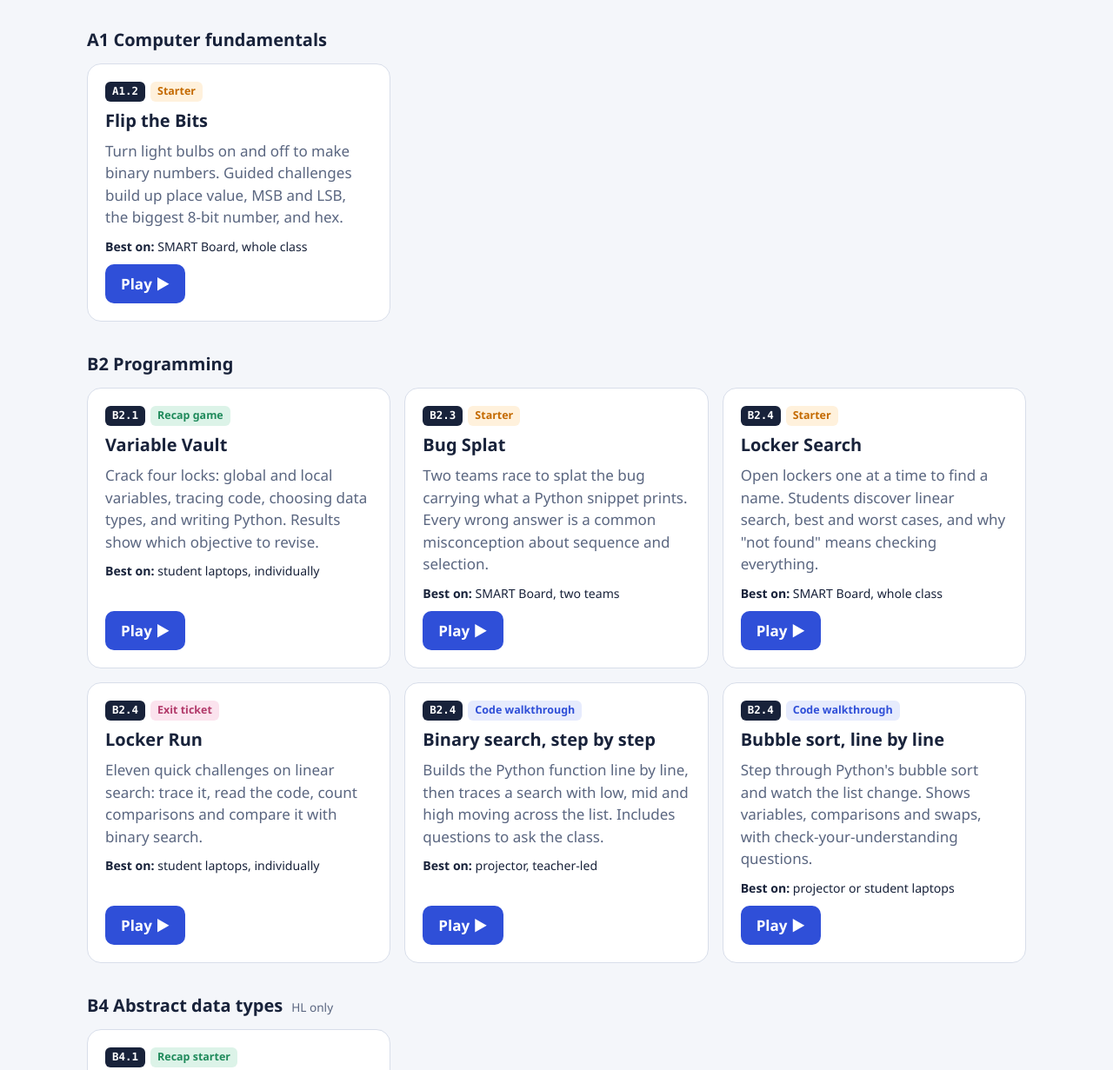
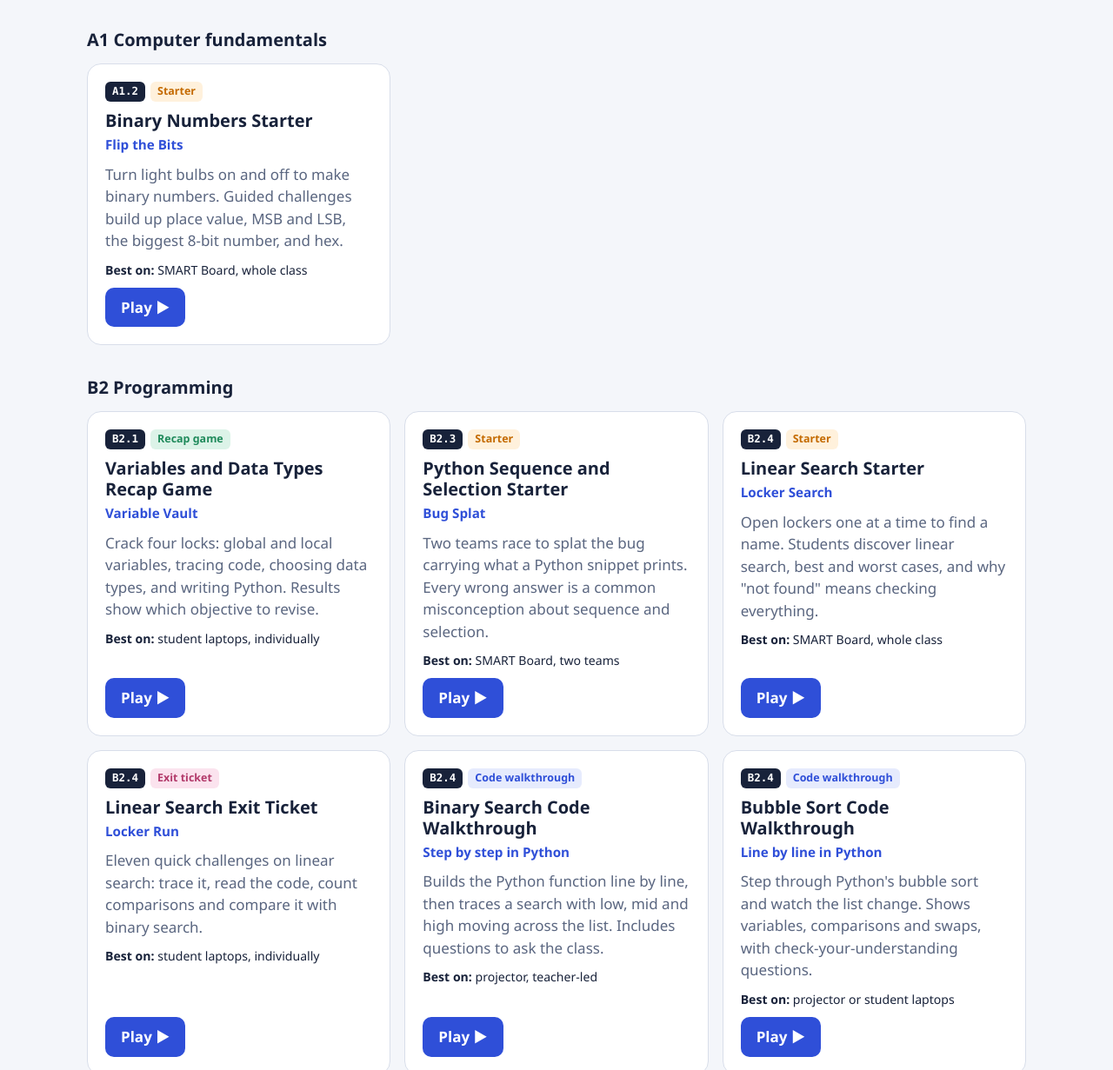
Before and after one commit to Perpglo84/cs-classroom-games, a plain HTML site: page index.html in a window 1280 px wide. Shown: the part 260-1491 px from the top of the page at 87% size. Drawn offline with Linux system fonts and the light colour scheme.

Commit message:
Add files via upload

```diff
--- a/index.html
+++ b/index.html
@@ -5,6 +5,14 @@
 <meta name="viewport" content="width=device-width, initial-scale=1">
 <title>Computer Science Classroom Games</title>
 <meta name="description" content="Free interactive starters, recap games, exit tickets and code walkthroughs for IB and secondary Computer Science. They run in any browser, on a SMART Board or on student laptops.">
+<meta property="og:title" content="Computer Science Classroom Games">
+<meta property="og:description" content="Free starters, recap games, exit tickets and code walkthroughs for IB and secondary Computer Science. They run in any browser.">
+<meta property="og:image" content="https://perpglo84.github.io/cs-classroom-games/social-preview.png">
+<meta property="og:image:width" content="1280">
+<meta property="og:image:height" content="640">
+<meta property="og:url" content="https://perpglo84.github.io/cs-classroom-games/">
+<meta property="og:type" content="website">
+<meta name="twitter:card" content="summary_large_image">
 <style>
   :root{
     --bg:#f4f6fa; --panel:#ffffff; --ink:#18223a; --muted:#5a6680; --line:#d8deea;
@@ -35,6 +43,7 @@
   .tag.exit{background:var(--exit-soft);color:var(--exit)}
   .tag.walk{background:var(--walk-soft);color:var(--walk)}
   .card h3{margin:0;font-size:1.25rem;line-height:1.2}
+  .game{font-size:.95rem;font-weight:700;color:var(--accent);margin-top:-6px}
   .card p{margin:0;color:var(--muted)}
   .best{font-size:.88rem;color:var(--ink)}
   .best b{font-weight:700}
@@ -58,7 +67,7 @@
   <div class="grid">
     <article class="card">
       <div class="tags"><span class="tag code">A1.2</span><span class="tag starter">Starter</span></div>
-      <h3>Flip the Bits</h3>
+      <h3>Binary Numbers Starter</h3><div class="game">Flip the Bits</div>
       <p>Turn light bulbs on and off to make binary numbers. Guided challenges build up place value, MSB and LSB, the biggest 8-bit number, and hex.</p>
       <div class="best"><b>Best on:</b> SMART Board, whole class</div>
       <a class="play" href="A1.2-binary-numbers-starter-flip-the-bits.html">Play ▶</a>
@@ -69,42 +78,42 @@
   <div class="grid">
     <article class="card">
       <div class="tags"><span class="tag code">B2.1</span><span class="tag recap">Recap game</span></div>
-      <h3>Variable Vault</h3>
+      <h3>Variables and Data Types Recap Game</h3><div class="game">Variable Vault</div>
       <p>Crack four locks: global and local variables, tracing code, choosing data types, and writing Python. Results show which objective to revise.</p>
       <div class="best"><b>Best on:</b> student laptops, individually</div>
       <a class="play" href="B2.1-variables-and-data-types-recap-game-variable-vault.html">Play ▶</a>
     </article>
     <article class="card">
       <div class="tags"><span class="tag code">B2.3</span><span class="tag starter">Starter</span></div>
-      <h3>Bug Splat</h3>
+      <h3>Python Sequence and Selection Starter</h3><div class="game">Bug Splat</div>
       <p>Two teams race to splat the bug carrying what a Python snippet prints. Every wrong answer is a common misconception about sequence and selection.</p>
       <div class="best"><b>Best on:</b> SMART Board, two teams</div>
       <a class="play" href="B2.3-python-sequence-and-selection-starter-bug-splat.html">Play ▶</a>
     </article>
     <article class="card">
       <div class="tags"><span class="tag code">B2.4</span><span class="tag starter">Starter</span></div>
-      <h3>Locker Search</h3>
+      <h3>Linear Search Starter</h3><div class="game">Locker Search</div>
       <p>Open lockers one at a time to find a name. Students discover linear search, best and worst cases, and why "not found" means checking everything.</p>
       <div class="best"><b>Best on:</b> SMART Board, whole class</div>
       <a class="play" href="B2.4-linear-search-starter-locker-search.html">Play ▶</a>
     </article>
     <article class="card">
       <div class="tags"><span class="tag code">B2.4</span><span class="tag exit">Exit ticket</span></div>
-      <h3>Locker Run</h3>
+      <h3>Linear Search Exit Ticket</h3><div class="game">Locker Run</div>
       <p>Eleven quick challenges on linear search: trace it, read the code, count comparisons and compare it with binary search.</p>
       <div class="best"><b>Best on:</b> student laptops, individually</div>
       <a class="play" href="B2.4-linear-search-exit-ticket-locker-run.html">Play ▶</a>
     </article>
     <article class="card">
       <div class="tags"><span class="tag code">B2.4</span><span class="tag walk">Code walkthrough</span></div>
-      <h3>Binary search, step by step</h3>
+      <h3>Binary Search Code Walkthrough</h3><div class="game">Step by step in Python</div>
       <p>Builds the Python function line by line, then traces a search with low, mid and high moving across the list. Includes questions to ask the class.</p>
       <div class="best"><b>Best on:</b> projector, teacher-led</div>
       <a class="play" href="B2.4-binary-search-step-by-step-walkthrough.html">Play ▶</a>
     </article>
     <article class="card">
       <div class="tags"><span class="tag code">B2.4</span><span class="tag walk">Code walkthrough</span></div>
-      <h3>Bubble sort, line by line</h3>
+      <h3>Bubble Sort Code Walkthrough</h3><div class="game">Line by line in Python</div>
       <p>Step through Python's bubble sort and watch the list change. Shows variables, comparisons and swaps, with check-your-understanding questions.</p>
       <div class="best"><b>Best on:</b> projector or student laptops</div>
       <a class="play" href="B2.4-bubble-sort-line-by-line-walkthrough.html">Play ▶</a>
@@ -115,7 +124,7 @@
   <div class="grid">
     <article class="card">
       <div class="tags"><span class="tag code">B4.1</span><span class="tag recap">Recap starter</span></div>
-      <h3>Linked lists: welcome back</h3>
+      <h3>Linked Lists Recap Starter</h3><div class="game">Singly and circular linked lists</div>
       <p>Nine questions on singly linked lists with animated diagrams: nodes, traversal, inserting at the head and tail, and circular lists.</p>
       <div class="best"><b>Best on:</b> projector or student laptops</div>
       <a class="play" href="B4.1-linked-lists-recap-starter.html">Play ▶</a>
```
Also changed, not shown: 1 other file.
